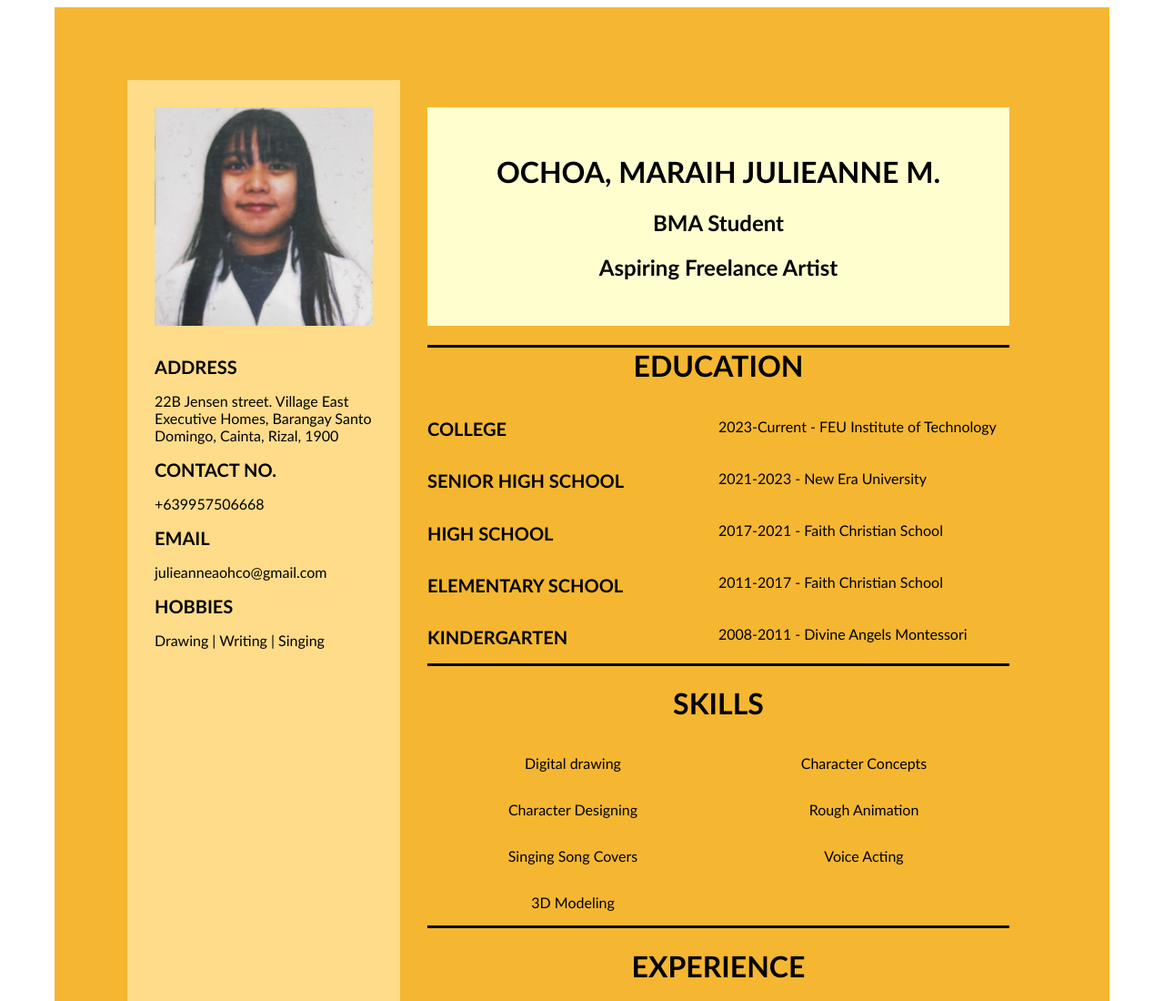
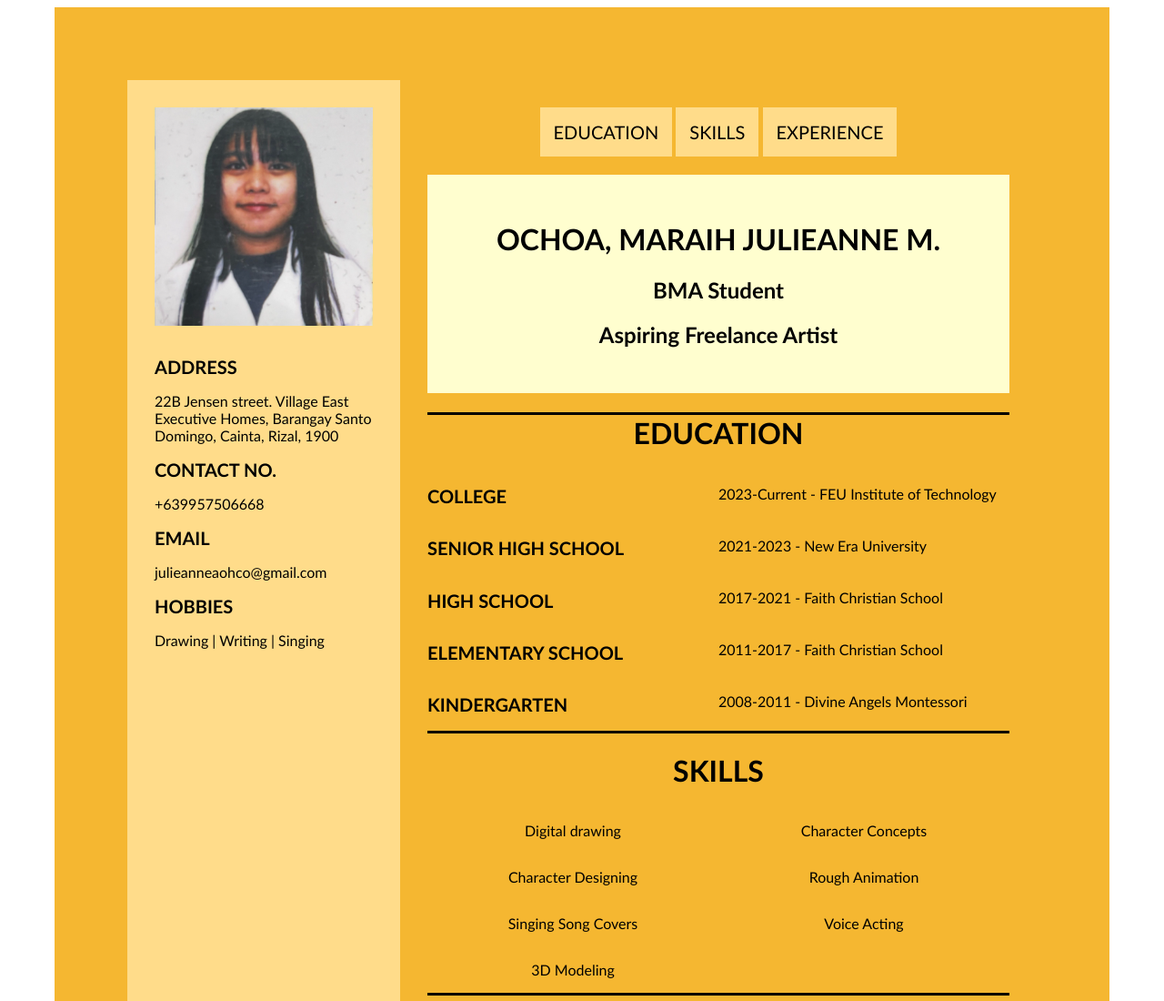
Before and after one commit to mar-choa/WD-Profile, a plain HTML site: page index.html in a window 1280 px wide. Shown: the top 1100 px of the page at 91% size. Drawn offline with Linux system fonts and the light colour scheme.

Commit message:
Add files via upload

```diff
--- a/assets/css/style.css
+++ b/assets/css/style.css
@@ -1,6 +1,11 @@
 *
 {
     font-family:"Calibri"
+}
+
+html
+{
+    scroll-behavior: smooth;
 }
 
 .container
@@ -89,3 +94,72 @@
 {
     text-align: center;
 }
+
+.container .right .button
+{
+    text-align: center;
+}
+#educationtitlebutton
+{
+    background-color: #ffdc8a;
+    border: none;
+    color: black;
+    padding: 15px 15px;
+    font-size: 20px;
+    margin-bottom: 20px;
+}
+
+#educationtitlebutton:hover
+{
+    background-color: white;
+    animation: pulse 2s infinite;
+}
+
+#skillstitlebutton
+{
+    background-color: #ffdc8a;
+    border: none;
+    color: black;
+    padding: 15px 15px;
+    font-size: 20px;
+    margin-bottom: 20px;
+}
+
+#skillstitlebutton:hover
+{
+    background-color: white;
+    animation: pulse 2s infinite;
+}
+
+#experiencetitlebutton
+{
+    background-color: #ffdc8a;
+    border: none;
+    color: black;
+    padding: 15px 15px;
+    font-size: 20px;
+    margin-bottom: 20px;
+}
+
+#experiencetitlebutton:hover
+{
+    background-color: white;
+    animation: pulse 2s infinite;
+}
+
+@keyframes pulse {
+    0% {
+        transform: scale(0.95);
+        box-shadow: 0 0 0 0 rgba(0, 0, 0, 0.7);
+    }
+
+    70% {
+        transform: scale(1);
+        box-shadow: 0 0 0 10px rgba(0, 0, 0, 0);
+    }
+
+    100% {
+        transform: scale(0.95);
+        box-shadow: 0 0 0 0 rgba(0, 0, 0, 0);
+    }
+}
--- a/index.html
+++ b/index.html
@@ -4,8 +4,9 @@
     <link rel="stylesheet" href="assets/css/style.css">
     <meta charset="UTF-8">
     <meta name="viewport" content="width=device-width, initial-scale=1.0">
-    <title>Document</title>
+    <title>Profile</title>
 </head>
+
 <body>
     <div class="container">
         <div class="left">
@@ -24,12 +25,17 @@
             </div>
         </div>
         <div class="right">
+            <div class="button">
+                <a href="#educationtitle" class="nav-linksmoothScroll"><button id= "educationtitlebutton">EDUCATION</button></a>
+                <a href="#skillstitle" class="nav-linksmoothScroll"><button id= "skillstitlebutton">SKILLS</button></a>
+                <a href="#experiencestitle" class="nav-linksmoothScroll"><button id= "experiencetitlebutton">EXPERIENCE</button></a>
+            </div>
             <div class="details">
                 <h1>OCHOA, MARAIH JULIEANNE M.</h1>
                 <h2>BMA Student</h2>
                 <h2>Aspiring Freelance Artist</h2>
             </div>
-            <div class="educationtitle">
+            <div class="educationtitle" id="educationtitle">
                 <h1>EDUCATION</h1>
             </div>
             <div class="education">
@@ -44,7 +50,7 @@
                 <h2>KINDERGARTEN</h2>
                 <P>2008-2011 - Divine Angels Montessori</P>
             </div>
-            <div class="skillstitle">
+            <div class="skillstitle" id="skillstitle">
                 <h1>SKILLS</h1>
             </div>
             <div class="skills">
@@ -56,7 +62,7 @@
                 <p>Voice Acting</p>
                 <p>3D Modeling</p>
             </div>
-            <div class="experiencestitle">
+            <div class="experiencestitle" id="experiencestitle">
                 <h1>EXPERIENCE</h1>
             </div>
             <div class="experience">
```
